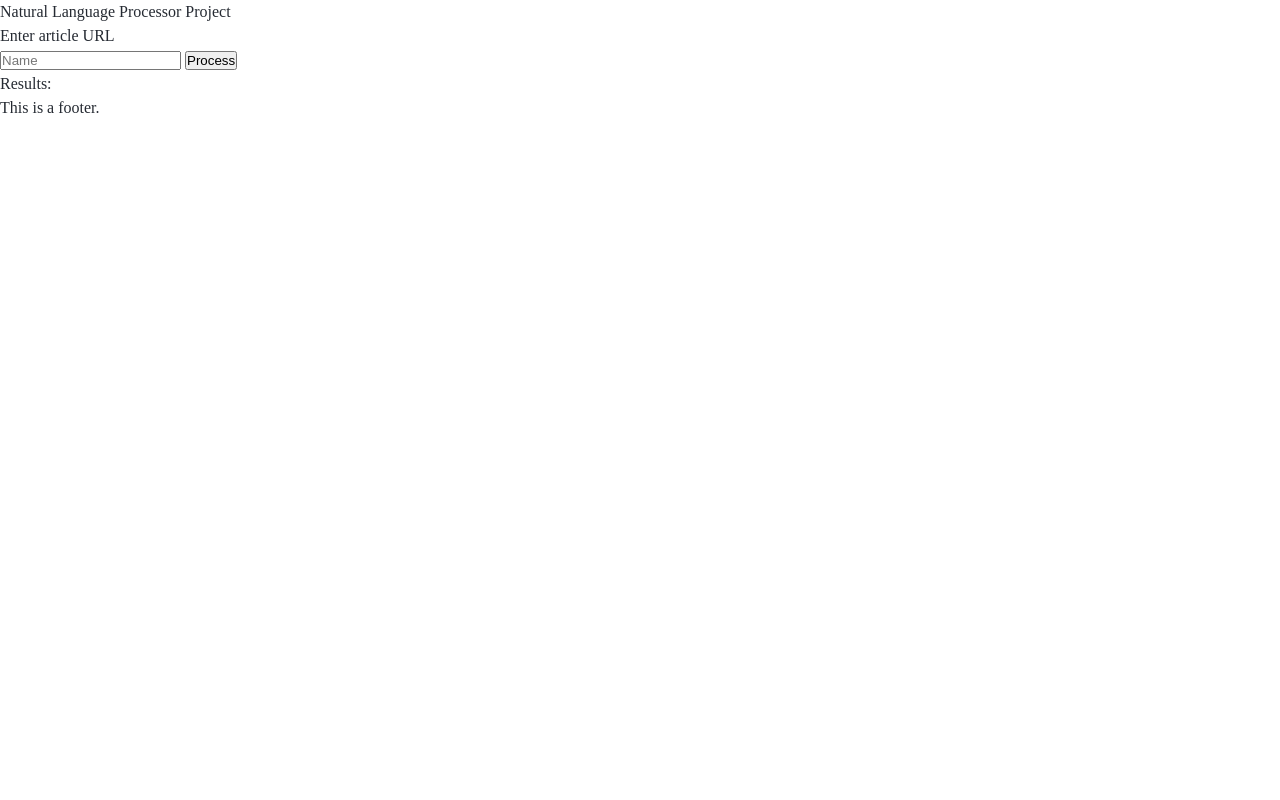
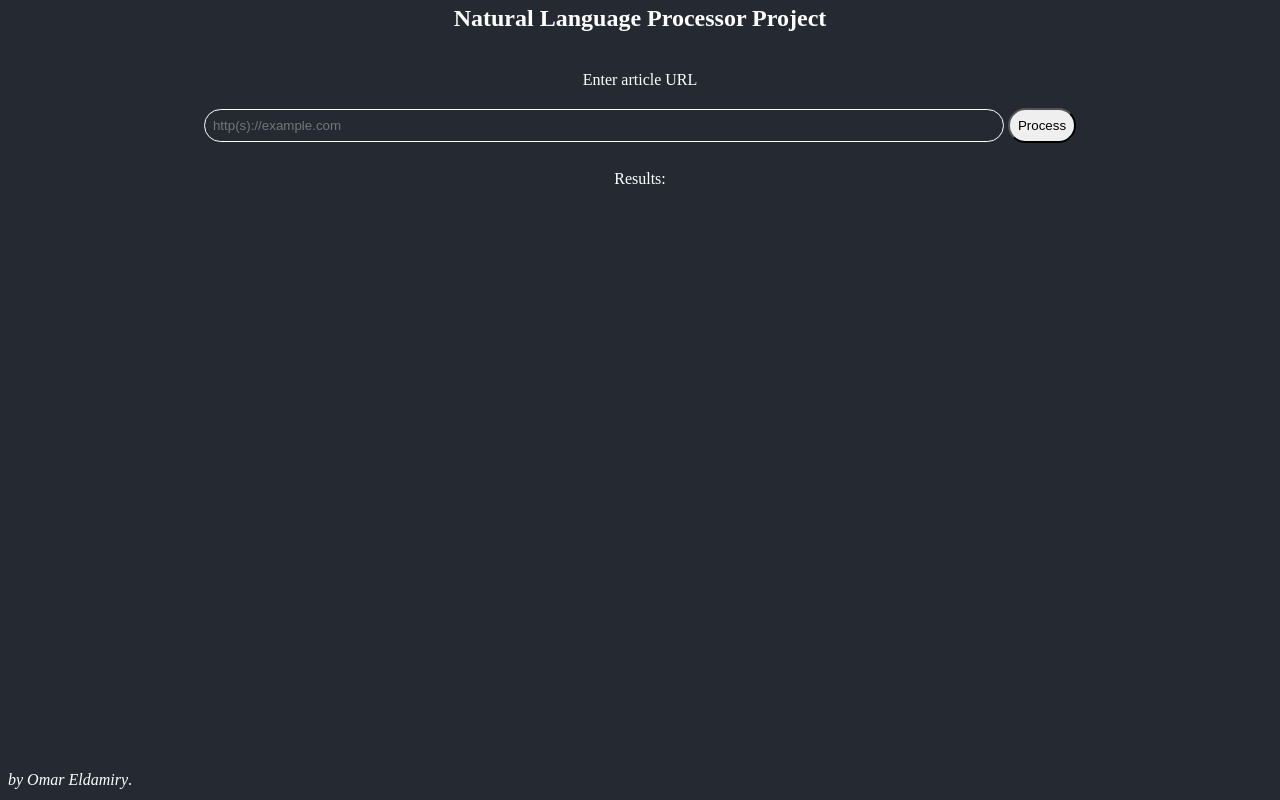
Before and after one commit to omareldamiry/fwd_nlp_project, a website built with webpack: page src/client/views/index.html in a window 1280 px wide. Built offline with nearby package versions, Linux system fonts and the light colour scheme.

Commit message:
Added dark style to page, applied final touches to client view

```diff
--- a/src/client/style/base.scss
+++ b/src/client/style/base.scss
@@ -9,6 +9,7 @@
   -moz-osx-font-smoothing: grayscale;
   -webkit-font-smoothing: antialiased;
   text-rendering: optimizeLegibility;
+  outline: 0;
 }
 
 body {
@@ -18,5 +19,10 @@ body {
   font-size: 1rem;
   font-weight: normal;
   line-height: 1.5;
-  color: #252a32;
+  background-color: #252a32;
+  color: white;
 }
+
+.center {
+  text-align: center;
+}
--- /dev/null
+++ b/src/client/style/footer.scss
@@ -0,0 +1,6 @@
+footer {
+    position: fixed;
+    bottom: 0;
+    margin-bottom: 0.5rem;
+    margin-left: 0.5rem
+}
--- /dev/null
+++ b/src/client/style/header.scss
@@ -0,0 +1,4 @@
+header {
+    text-align: center;
+    margin-bottom: 2rem;
+}
--- a/src/client/style/resets.scss
+++ /dev/null
@@ -1,55 +0,0 @@
-/* http://meyerweb.com/eric/tools/css/reset/
-   v2.0 | 20110126
-   License: none (public domain)
-*/
-
-* {
-    box-sizing: border-box;
-}
-
-html, body, div, span, applet, object, iframe,
-h1, h2, h3, h4, h5, h6, p, blockquote, pre,
-a, abbr, acronym, address, big, cite, code,
-del, dfn, em, img, ins, kbd, q, s, samp,
-small, strike, strong, sub, sup, tt, var,
-b, u, i, center,
-dl, dt, dd, ol, ul, li,
-fieldset, form, label, legend,
-table, caption, tbody, tfoot, thead, tr, th, td,
-article, aside, canvas, details, embed,
-figure, figcaption, footer, header, hgroup,
-menu, nav, output, ruby, section, summary,
-time, mark, audio, video {
-	margin: 0;
-	padding: 0;
-	border: 0;
-	font-size: 100%;
-	font: inherit;
-	vertical-align: baseline;
-}
-/* HTML5 display-role reset for older browsers */
-article, aside, details, figcaption, figure,
-footer, header, hgroup, menu, nav, section {
-	display: block;
-}
-body {
-	line-height: 1;
-}
-ol, ul {
-	list-style: none;
-}
-blockquote, q {
-	quotes: none;
-}
-blockquote:before, blockquote:after,
-q:before, q:after {
-	content: '';
-	content: none;
-}
-table {
-	border-collapse: collapse;
-	border-spacing: 0;
-}
-ul {
-    list-style-type: none;
-}
--- /dev/null
+++ b/src/client/style/section.scss
@@ -0,0 +1,19 @@
+section {
+    max-width: 80%;
+    margin: 0 auto;
+    margin-bottom: 1.5rem;
+    overflow-wrap: break-word;
+}
+
+input {
+    padding: 0.5rem;
+    border-radius: 50rem;
+    margin-top: 1rem;
+}
+
+#name {
+    background-color: #252a32;
+    color: white;
+    border: 1px solid white;
+    width: 50rem;
+}
--- a/src/client/style/style.scss
+++ b/src/client/style/style.scss
@@ -1,2 +1,4 @@
-@import "resets";
 @import "base";
+@import "header";
+@import "section";
+@import "footer";
--- a/src/client/views/index.html
+++ b/src/client/views/index.html
@@ -9,10 +9,10 @@
     <header>
         <h2>Natural Language Processor Project</h2>
     </header>
-    <section>
+    <section class="center">
         <p>Enter article URL</p>
         <form onsubmit="return Client.handleSubmit(event)">
-            <input id="name" type="text" name="input" value="" placeholder="Name">
+            <input id="name" type="text" name="input" value="" placeholder="http(s)://example.com">
             <input type="submit" value="Process" onsubmit="return handleSubmit(event)" onclick="return Client.handleSubmit(event)">
         </form>
     </section>
@@ -21,7 +21,7 @@
         <div id="results"></div>
     </section>
     <footer>
-        <p>This is a footer.</p>
+        <p><i>by Omar Eldamiry</i>.</p>
     </footer>
 </body>
 </html>
--- a/src/server/index.js
+++ b/src/server/index.js
@@ -36,10 +36,7 @@ app.post('/add-url', (req, res) => {
             'maxRedirects': 20
         };
 
-        console.log("Until here is good");
-
         var request = https.request(options, (response) => {
-            console.log("This, however, failed for some reason");
             var chunks = [];
 
             response.on("data", chunk => {
```
